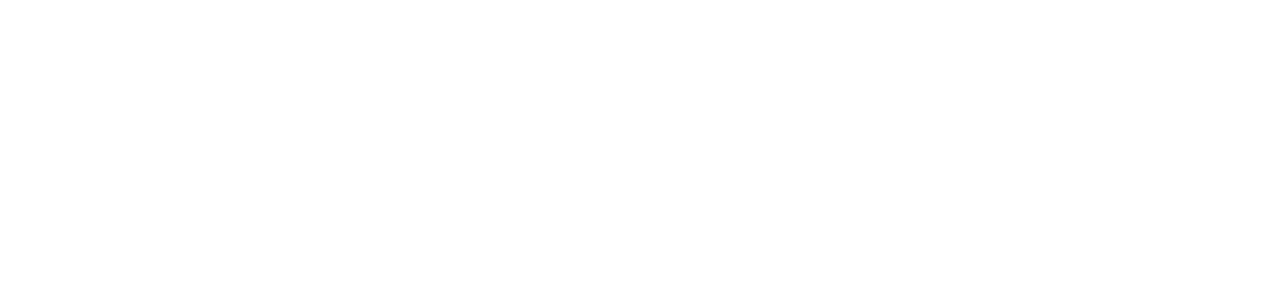
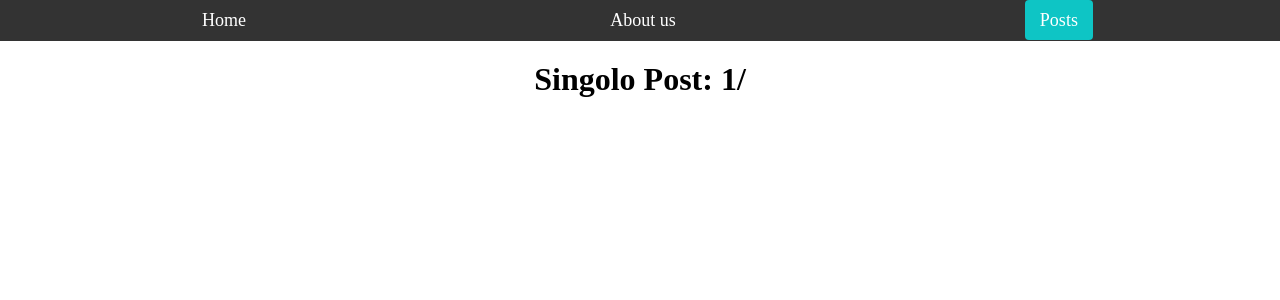
Before and after one commit to chiaraalle/react-router, a React (Vite) app: page /posts/1 in a window 1280 px wide. Before the commit this address had no page. Shown: the top 300 px of the page. Built offline with nearby package versions, Linux system fonts and the light colour scheme; no server answers.

Commit message:
add: fine esercizio

```diff
--- a/src/App.jsx
+++ b/src/App.jsx
@@ -14,7 +14,9 @@
 import Home from "./assets/Pages/Home";
 import AboutUs from "./assets/Pages/AboutUs";
 import Posts from "./assets/Pages/Posts";
+import SinglePost from "./assets/Pages/SinglePost";
 import DefaultLayout from "./assets/Layouts/DefaultLayout";
+
 
 function App() {
 
@@ -26,6 +28,7 @@
             <Route path="/" element={<Home />} /> {/* Route è il componente che ci permette di definire quale componente deve essere mostrato per un determinato percorso (URL) */}
             <Route path="/about-us" element={<AboutUs />} />
             <Route path="/posts" element={<Posts />} />
+            <Route path="/posts/:id" element={<SinglePost />} />
           </Route>
         </Routes>
       </BrowserRouter>
--- a/src/assets/Pages/Posts.jsx
+++ b/src/assets/Pages/Posts.jsx
@@ -1,4 +1,5 @@
 import { useState, useEffect } from "react";
+import { Link, NavLink } from "react-router-dom";
 
 function Posts() {
     const [posts, setPosts] = useState([]);
@@ -23,6 +24,10 @@
                             <div className="card-body">
                                 <h5 className="card-title">{post.title}</h5>
                                 <p className="card-text">{post.content}</p>
+
+                                <Link to={`/posts/${post.id}`}>
+                                    <button className="btn-post">vai al post</button>
+                                </Link>
                             </div>
                         </div>
                     ))}
--- /dev/null
+++ b/src/assets/Pages/SinglePost.jsx
@@ -0,0 +1,22 @@
+import { useState, useEffect } from "react";
+import { useParams } from "react-router-dom"; /* useParams è un hook che ci permette di accedere ai parametri passati nell'URL */
+
+function SinglePost() {
+    const [post, setPost] = useState({});
+    const { id } = useParams(); /* id è il parametro che passiamo nell'URL */
+    const url = import.meta.env.VITE_ENDPOINT_URL
+
+
+    useEffect(() => {
+        fetch(`${url}/${id}`)
+            .then((response) => response.json())
+            .then((data) => setPost(data));
+    }, [id]);
+  return (
+    <>
+      <h1>Singolo Post: {id}/ {post.title}</h1>
+    </>
+  );
+}
+
+export default SinglePost;
--- a/src/index.css
+++ b/src/index.css
@@ -1,3 +1,106 @@
 .active{
-    background-color: aqua;
+    background-color:rgb(14, 197, 197);
 }
+
+* {
+    margin: 0;
+    padding: 0;
+    box-sizing: border-box;
+}
+
+/* Style Header */
+header {
+    background-color: #333;
+    color: white;
+    padding: 10px 20px;
+}
+
+nav ul {
+    list-style: none;
+    padding: 0;
+    margin: 0;
+    display: flex;
+    justify-content: space-around;
+}
+
+nav ul li {
+    margin: 0;
+}
+
+nav ul li a {
+    text-decoration: none;
+    color: white;
+    font-size: 18px;
+    padding: 10px 15px;
+    border-radius: 4px;
+
+}
+
+nav ul li a:hover {
+    background-color: #555;
+}
+
+/* Style posts */
+.container-posts {
+    padding: 20px;
+    display: flex;
+    flex-wrap: wrap;
+    justify-content: space-around;
+}
+
+.cards-post {
+    display: flex;
+    flex-wrap: wrap;
+    gap: 20px;
+    justify-content: center;
+}
+
+.card {
+    background-color: white;
+    border-radius: 8px;
+    border: 1px solid rgb(179, 177, 177);
+    width: 300px;
+
+}
+
+.card:hover {
+    transform: scale(1.05);
+}
+
+.card-body {
+    padding: 15px;
+}
+
+.card-title {
+    font-size: 20px;
+    color: #333;
+    margin-bottom: 10px;
+    text-align: center;
+
+}
+
+.card-text {
+    font-size: 16px;
+    color: #666;
+    line-height: 1.5;
+}
+
+h1 {
+    text-align: center;
+    margin-top: 20px;
+    font-size: 2rem;
+}
+
+.btn-post{
+    background-color: rgb(14, 197, 197);
+    color: white;
+    padding: 10px 20px;
+    border: none;
+    border-radius: 4px;
+    cursor: pointer;
+    margin-top: 20px;
+}
+
+.btn-post:hover {
+    background-color: #00b3b3;
+}
```
